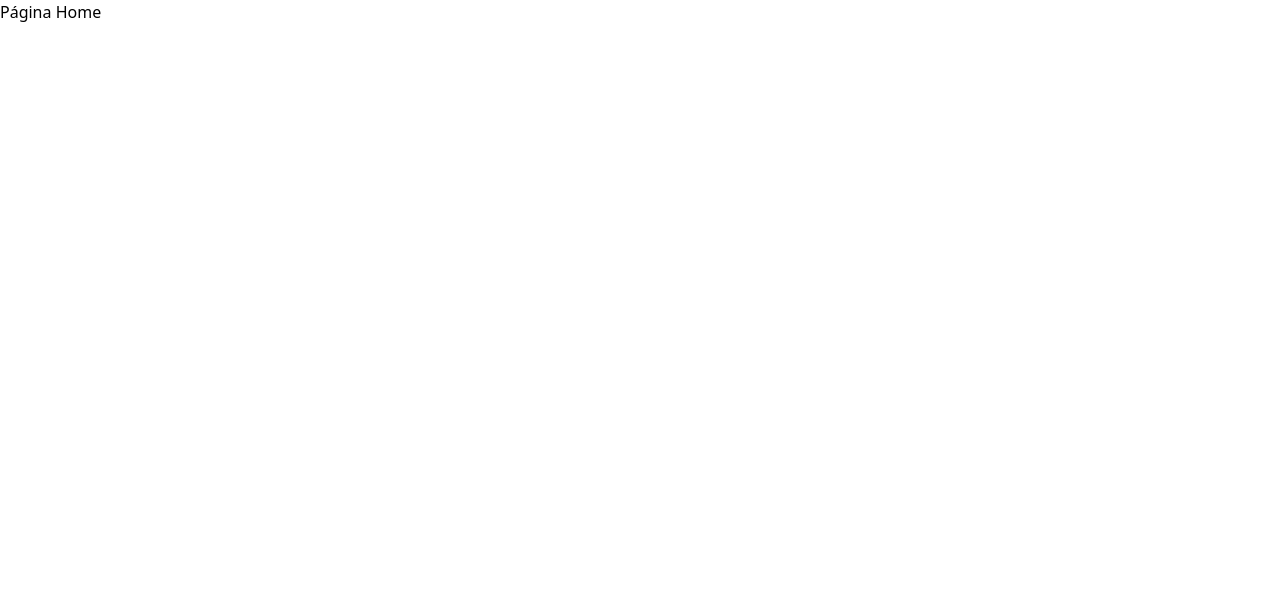
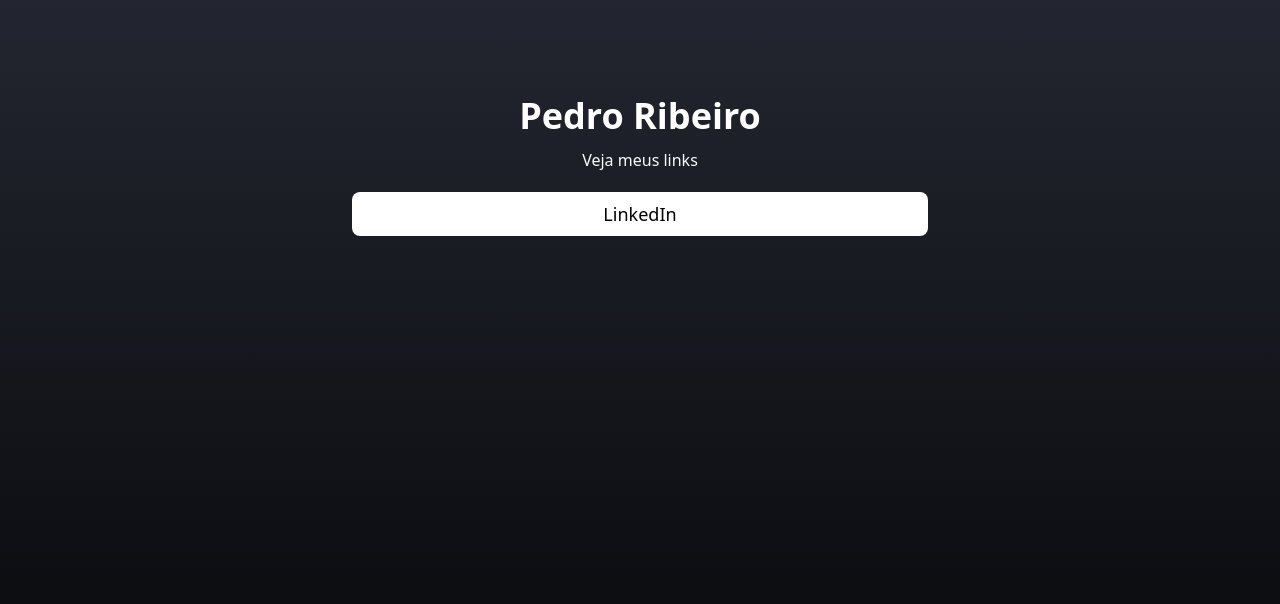
Before and after one commit to PedroVRibeiro/linktree-react-ts, a React (Vite) app: page / in a window 1280 px wide. Shown: the top 604 px of the page. Built offline with nearby package versions, Linux system fonts and the light colour scheme.

Commit message:
create base homepage structure

```diff
--- a/src/index.css
+++ b/src/index.css
@@ -1 +1,6 @@
 @import 'tailwindcss';
+
+body {
+  min-height: 100vh;
+  background: linear-gradient(#232630, #050507);
+}
--- a/src/pages/home/index.tsx
+++ b/src/pages/home/index.tsx
@@ -1,7 +1,19 @@
 export function Home() {
   return (
-    <div>
-      <h1>Página Home</h1>
+    <div className='flex flex-col w-full py-4 items-center justify-center'>
+      <h1 className='md:text-4xl text-3xl font-bold text-white mt-20'>Pedro Ribeiro</h1>
+      <span className='text-gray-50 mb-5 mt-3'>Veja meus links</span>
+
+      <main className='flex flex-col w-11/12 max-w-xl text-center'>
+        <section className='bg-white mb-4 w-full py-2 rounded-lg select-none transition-transform hover:scale-105'>
+          <a href="">
+            <p className='text-base md:text-lg'>
+              LinkedIn
+            </p>
+          </a>
+        </section>
+      </main>
+
     </div>
   )
 }
```
